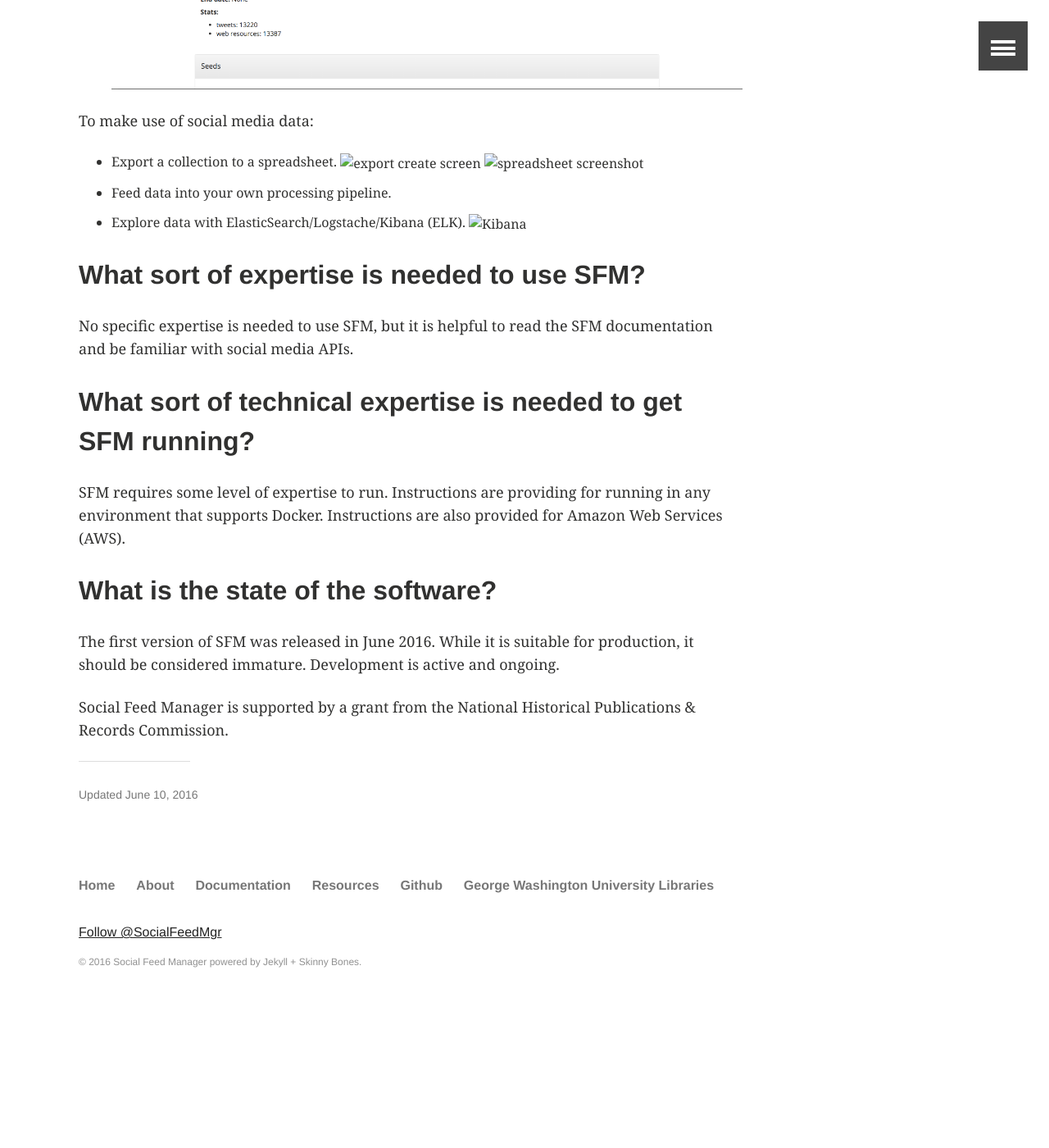
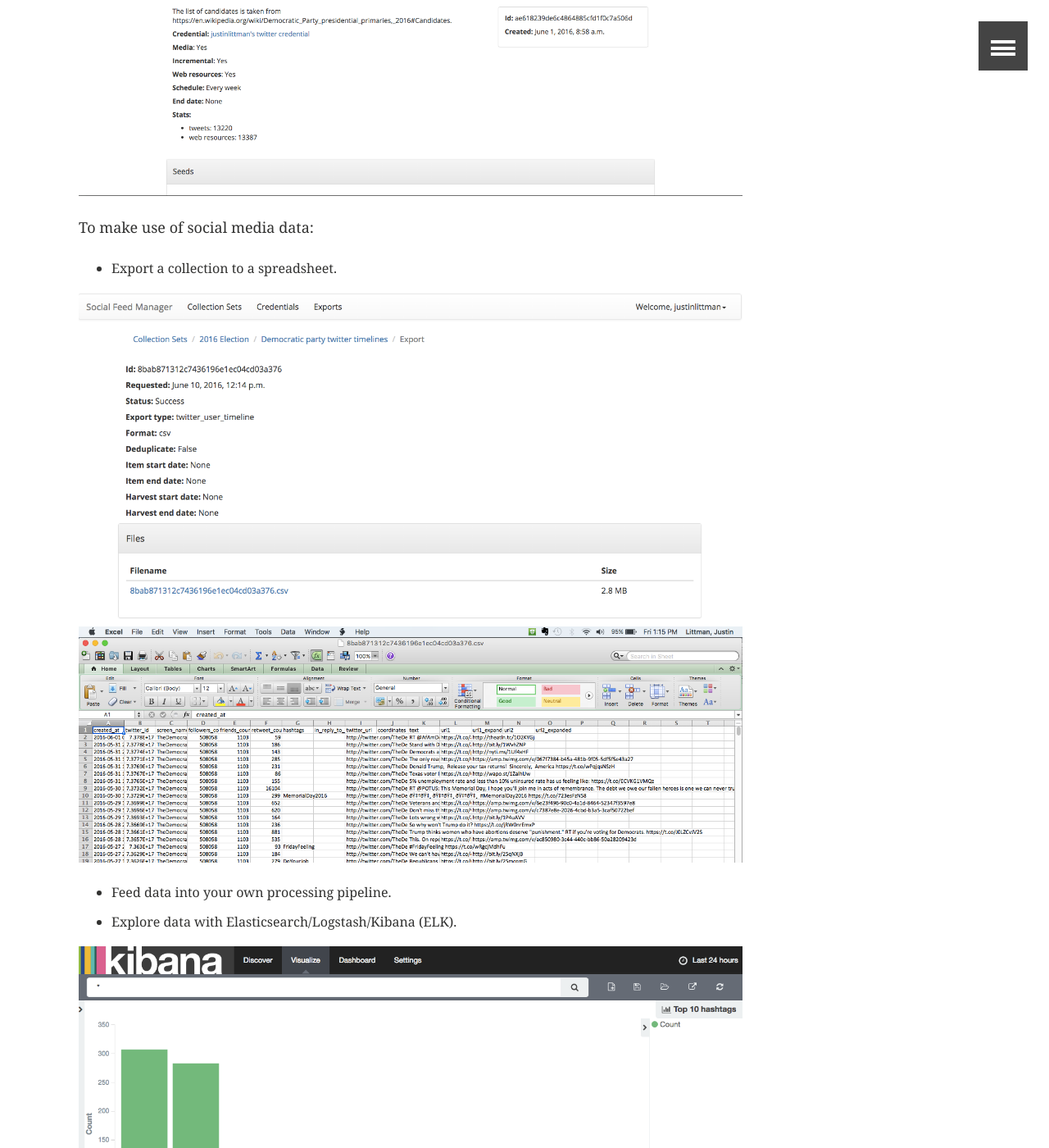
Before and after one commit to gwu-libraries/sfm-ui, a Jekyll site: the page built from about/overview.md, in a window 1280 px wide and 1400 px high, scrolled down 2721 px. Shown: the whole window at 82% size. Built offline with Jekyll 4.4.1, drawn with Linux system fonts in a browser that asks for light colours; comment, search, counter and statistics services are not loaded; before the commit the page ends 3980 px from its top, so only the background shows below that.

Commit message:
image links

```diff
--- a/about/overview.md
+++ b/about/overview.md
@@ -14,11 +14,12 @@
 In addition to harvesting social media data, it can also harvest web resources such as images and web pages that are linked from the social media.
 
 Researchers, librarians, archivists, and students can use SFM to:
-* Gather datasets tailored to specific research questions
-* Build collections for future research. This might include:
-** collecting "at risk" social media data around a particular event or topic
-** filling gaps in special collections
-** archiving the social media activity of their institution
+
+*  Gather datasets tailored to specific research questions
+*  Build collections for future research. This might include:
+**  collecting "at risk" social media data around a particular event or topic
+**  filling gaps in special collections
+**  archiving the social media activity of their institution
 
 For both of these cases, SFM documents the steps in collecting in order to support valid, reproducible research and the needs of archives.
 
@@ -33,24 +34,33 @@
 How might I use SFM?
 --------------------
 You can use SFM to collect social media data:
+
 1. Define and organize collections.
-![collection set page with list of collections](/images/overview/collection_set_multi.png)
-![list of collection harvest types](/images/overview/collection_types.png)
+
+![collection set page with list of collections]({{ site.github.url }}/images/overview/collection_set_multi.png)
+
+![list of collection harvest types]({{ site.github.url }}/images/overview/collection_types.png)
 
 2. Add seeds and monitor harvests
-![list of seeds](/images/overview/seeds.png)
-![list of harvests](/images/overview/harvests.png)
+
+![list of seeds]({{ site.github.url }}/images/overview/seeds.png)
+
+![list of harvests]({{ site.github.url }}/images/overview/harvests.png)
 
 3. Turn it on.  SFM will harvest the data on an on-going basis or according to the schedule you specify.
-![collection turned on](/images/overview/collection.png)
+
+![collection turned on]({{ site.github.url }}/images/overview/collection.png)
 
 To make use of social media data:
-* Export a collection to a spreadsheet.
-![export create screen](export_page.png)
-![spreadsheet screenshot](excel.png)
+*  Export a collection to a spreadsheet.
+
+![export create screen]({{ site.github.url }}/images/overview/export_page.png)
+![spreadsheet screenshot]({{ site.github.url }}/images/overview/excel.png)
+
 * Feed data into your own processing pipeline.
-* Explore data with ElasticSearch/Logstache/Kibana (ELK).
-![Kibana](kibana.png)
+* Explore data with Elasticsearch/Logstash/Kibana (ELK).
+
+![Kibana]({{ site.github.url }}/images/overview/kibana.png)
 
 What sort of expertise is needed to use SFM?
 --------------------------------------------
```
